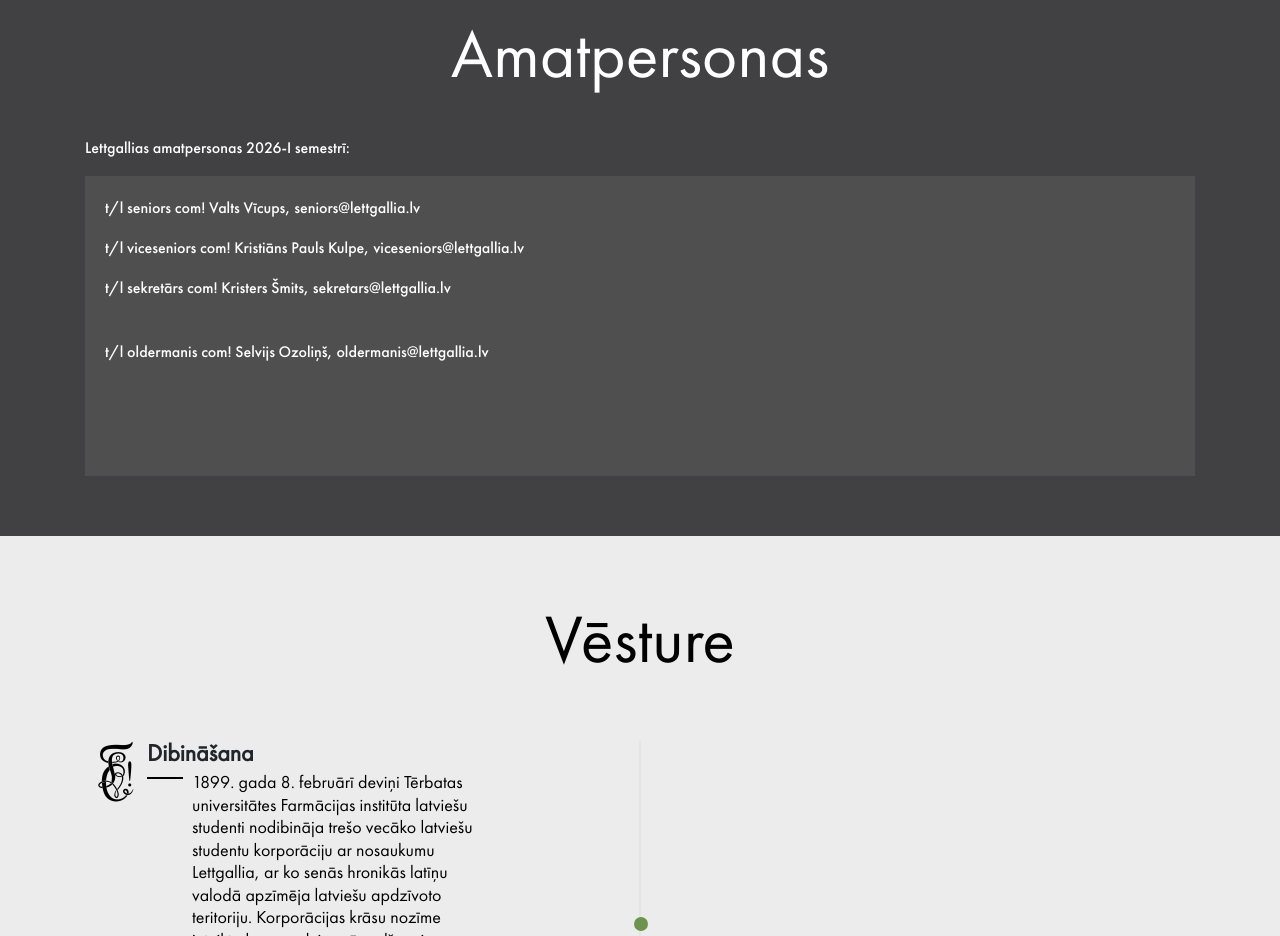
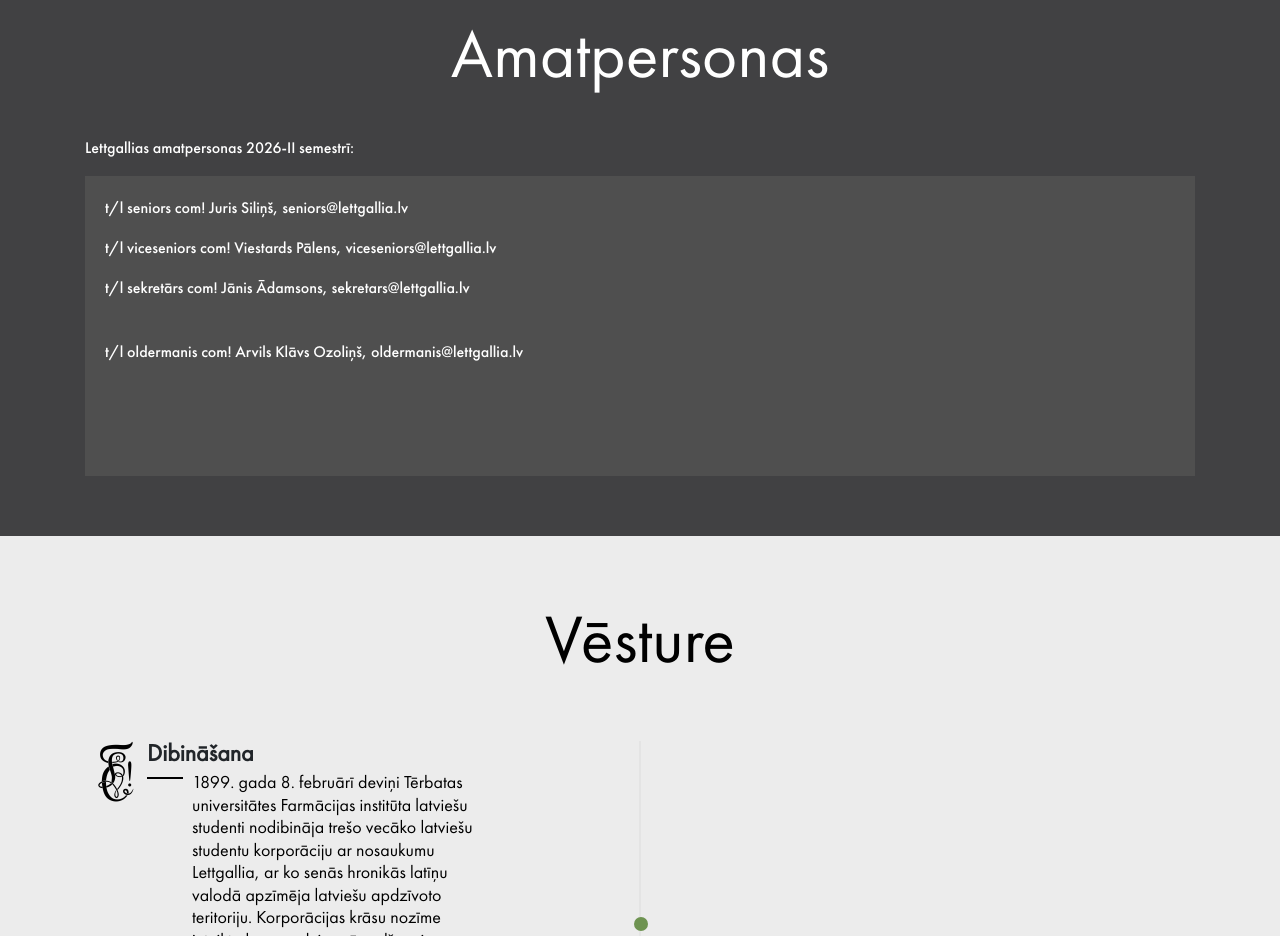
Before and after one commit to lettgallia/homepage, an Eleventy site: page site/index.html in a window 1280 px wide. Shown: the part 1460-2396 px from the top of the page. Built offline with nearby package versions, Linux system fonts and the light colour scheme; Eleventy itself is replaced by a stand-in of ours; files that its build step writes are made by us from their sources.

Commit message:
2026-II amaptpersonas

```diff
--- a/site/index.html
+++ b/site/index.html
@@ -32,14 +32,14 @@ layout: base-layout.njk
 <section id="Officials">
   <div class="container">
     <h2>Amatpersonas</h2>
-    <p>Lettgallias amatpersonas 2026-I semestrī:</p>
+    <p>Lettgallias amatpersonas 2026-II semestrī:</p>
     <div class="row">
       <div class="col-xs-12 col-sm-12 col-md-12 col-lg-12 col-xl-12">
         <div class="grey-box">
-          <p>t/l seniors com! Valts Vīcups, seniors@lettgallia.lv</p>
-          <p>t/l viceseniors com! Kristiāns Pauls Kulpe, viceseniors@lettgallia.lv</p>
-          <p>t/l sekretārs com! Kristers Šmits, sekretars@lettgallia.lv</p></br>
-          <p>t/l oldermanis com! Selvijs Ozoliņš, oldermanis@lettgallia.lv</p>
+          <p>t/l seniors com! Juris Siliņš, seniors@lettgallia.lv</p>
+          <p>t/l viceseniors com! Viestards Pālens, viceseniors@lettgallia.lv</p>
+          <p>t/l sekretārs com! Jānis Ādamsons, sekretars@lettgallia.lv</p></br>
+          <p>t/l oldermanis com! Arvils Klāvs Ozoliņš, oldermanis@lettgallia.lv</p>
         </div>
       </div>
     </div>
```
Also changed, not shown: docs/index.html (+5 -5 lines).
